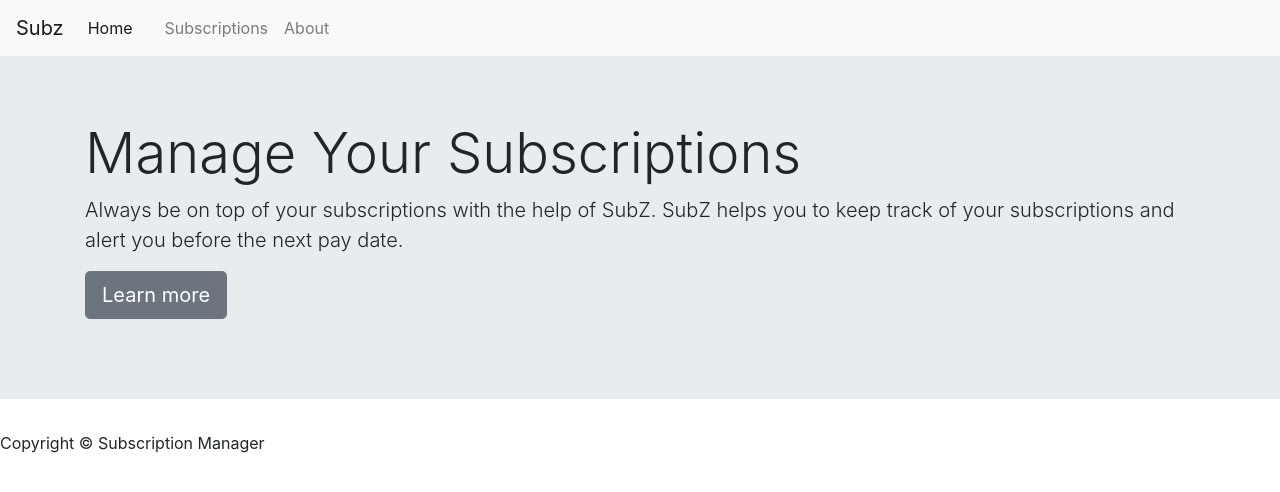
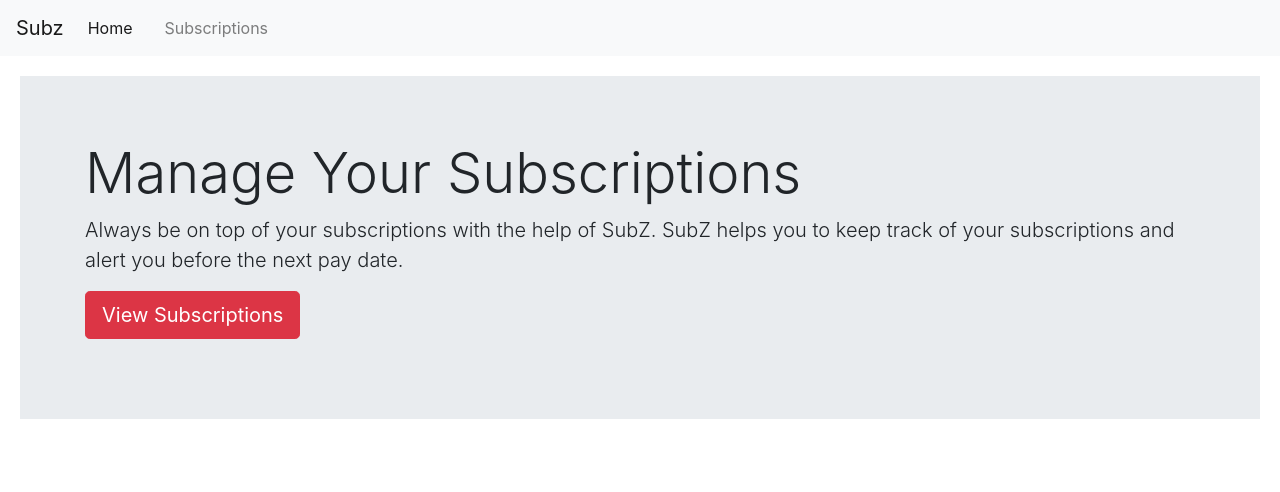
Before and after one commit to skandel11/subscription_planner, a Django app: page / in a window 1280 px wide. Shown: the top 492 px of the page. Run offline with Django 3.2, Linux system fonts and the light colour scheme; some libraries are stand-ins or nearby versions.

Commit message:
First Phase Final Edit

```diff
--- a/pages/urls.py
+++ b/pages/urls.py
@@ -4,5 +4,4 @@ from . import views
 
 urlpatterns = [
     path('', views.index ,name='index'),
-    path('about', views.about, name='about')
 ]
--- a/pages/views.py
+++ b/pages/views.py
@@ -3,6 +3,3 @@ from django.http import HttpResponse
 
 def index(request):
     return render(request, 'pages/index.html')
-
-def about(request):
-    return render(request, 'pages/about.html')
--- a/templates/base.html
+++ b/templates/base.html
@@ -13,7 +13,7 @@
   <body>
   {% include 'partials/_navbar.html' %}
   {% block content %}{% endblock %}
-  {% include 'partials/_footer.html' %}
+
 
   <script src="https://code.jquery.com/jquery-3.5.1.slim.min.js" integrity="sha384-DfXdz2htPH0lsSSs5nCTpuj/zy4C+OGpamoFVy38MVBnE+IbbVYUew+OrCXaRkfj" crossorigin="anonymous"></script>
   <script src="https://cdn.jsdelivr.net/npm/popper.js@1.16.0/dist/umd/popper.min.js" integrity="sha384-Q6E9RHvbIyZFJoft+2mJbHaEWldlvI9IOYy5n3zV9zzTtmI3UksdQRVvoxMfooAo" crossorigin="anonymous"></script>
--- a/templates/pages/about.html
+++ /dev/null
@@ -1,4 +0,0 @@
-{% extends 'base.html' %}
-{% block content %}
-
-{% endblock content %}
--- a/templates/pages/index.html
+++ b/templates/pages/index.html
@@ -1,11 +1,16 @@
 {% extends 'base.html' %}
 {% block content %}
+<style>
+.jumbotron{
+  margin:20px;
+}
+</style>
 <div class="jumbotron jumbotron-fluid">
   <div class="container">
     <h1 class="display-4">Manage Your Subscriptions</h1>
     <p class="lead">Always be on top of your subscriptions with the help of SubZ. SubZ helps you to keep track of your subscriptions and alert you before the next pay date.</p>
     <p class="lead">
-    <a href="{% url 'about' %} " class="btn btn-lg btn-secondary">Learn more</a>
+    <a href="{% url 'subscriptions' %} " class="btn btn-lg btn-danger">View Subscriptions</a>
   </p>
   </div>
 </div>
--- a/templates/partials/_footer.html
+++ /dev/null
@@ -1,3 +0,0 @@
-<div id="footer">
-  <p>Copyright &copy; Subscription Manager</p>
-</div>
--- a/templates/partials/_navbar.html
+++ b/templates/partials/_navbar.html
@@ -21,15 +21,7 @@
       {% endif %}>
         <a class="nav-link" href="{% url 'subscriptions' %}">Subscriptions</a>
       </li>
-      <li
-      {% if 'about' in request.path %}
-      class="nav-item active mr-3"
-      {% else %}
-      class="nav-item"
-      {% endif %}>
-        <a class="nav-link" href="{% url 'about' %}">About</a>
 
-      </li>
     </ul>
   </div>
 </nav>
```
Also changed, not shown: 1 other file.
